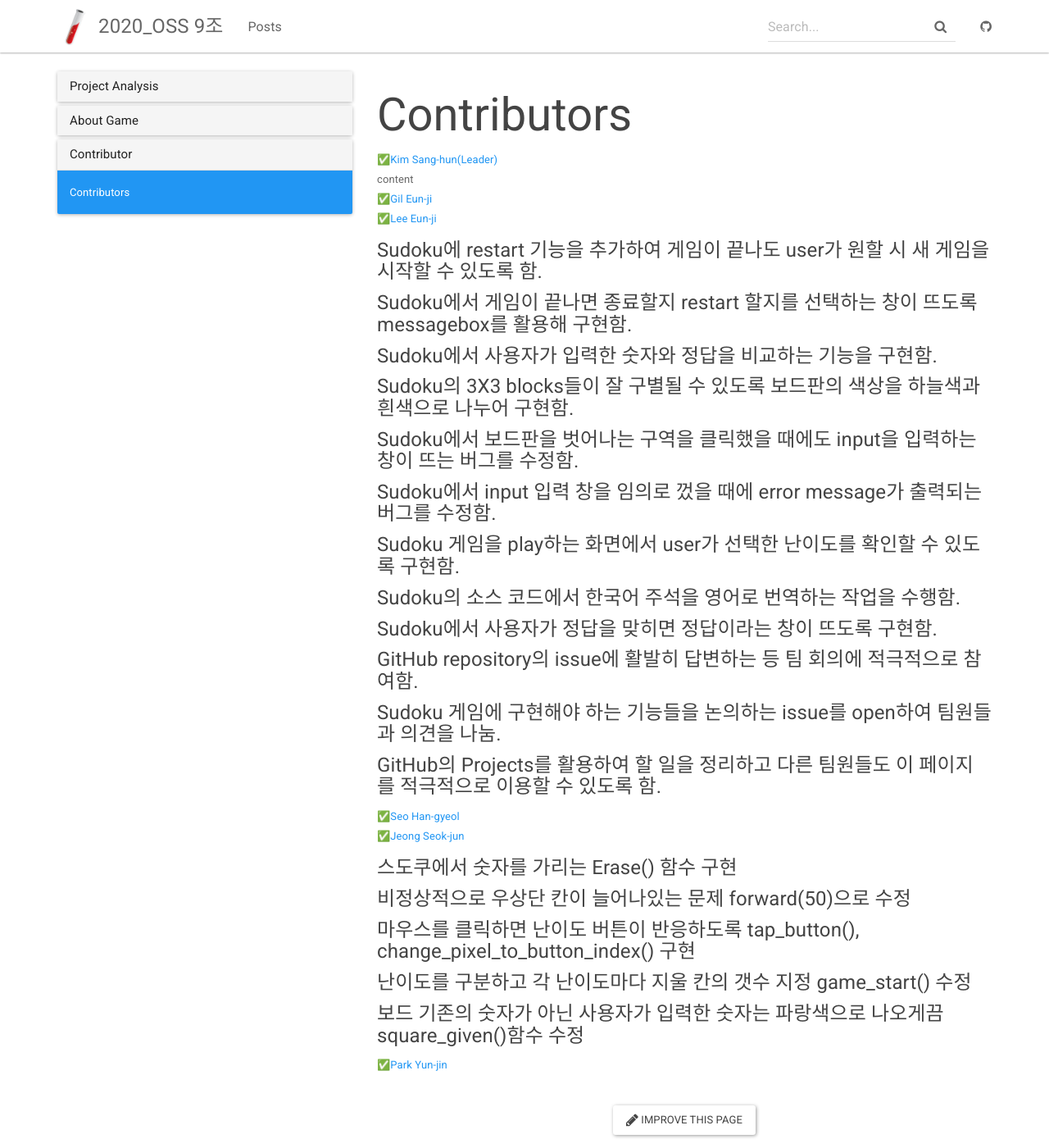
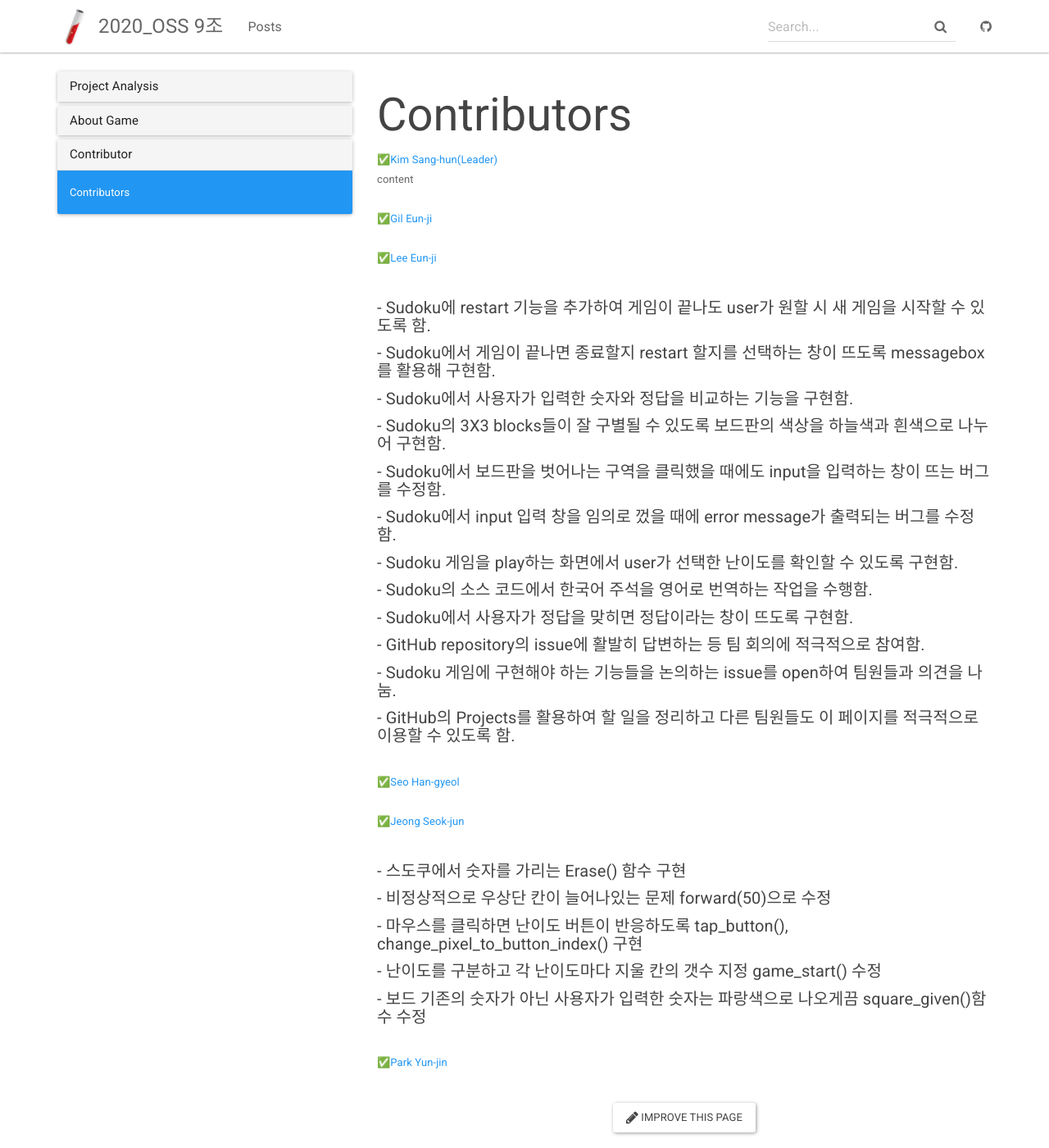
Before and after one commit to doolim98/2020-2-OSS-9, a Jekyll site: the page built from _docs/Teamrole.md, in a window 1280 px wide and 1400 px high. Shown: the whole window at 82% size. Built offline with Jekyll 4.4.1, drawn with Linux system fonts in a browser that asks for light colours.

```diff
--- a/_docs/Teamrole.md
+++ b/_docs/Teamrole.md
@@ -3,26 +3,26 @@ title: Contributors
 permalink: /docs/team_role/
 ---
 &#9989;[Kim Sang-hun(Leader)](https://github.com/baldwinIV)<br>
-content<br>
-&#9989;[Gil Eun-ji](https://github.com/EunJiGil)<br>
-&#9989;[Lee Eun-ji](https://github.com/eunji0123)<br>
-#### Sudoku에 restart 기능을 추가하여 게임이 끝나도 user가 원할 시 새 게임을 시작할 수 있도록 함.<br>
-#### Sudoku에서 게임이 끝나면 종료할지 restart 할지를 선택하는 창이 뜨도록 messagebox를 활용해 구현함.<br>
-#### Sudoku에서 사용자가 입력한 숫자와 정답을 비교하는 기능을 구현함.<br>
-#### Sudoku의 3X3 blocks들이 잘 구별될 수 있도록 보드판의 색상을 하늘색과 흰색으로 나누어 구현함.<br>
-#### Sudoku에서 보드판을 벗어나는 구역을 클릭했을 때에도 input을 입력하는 창이 뜨는 버그를 수정함.<br>
-#### Sudoku에서 input 입력 창을 임의로 껐을 때에 error message가 출력되는 버그를 수정함.<br>
-#### Sudoku 게임을 play하는 화면에서 user가 선택한 난이도를 확인할 수 있도록 구현함.<br>
-#### Sudoku의 소스 코드에서 한국어 주석을 영어로 번역하는 작업을 수행함.<br>
-#### Sudoku에서 사용자가 정답을 맞히면 정답이라는 창이 뜨도록 구현함.<br>
-#### GitHub repository의 issue에 활발히 답변하는 등 팀 회의에 적극적으로 참여함.<br>
-#### Sudoku 게임에 구현해야 하는 기능들을 논의하는 issue를 open하여 팀원들과 의견을 나눔.<br>
-#### GitHub의 Projects를 활용하여 할 일을 정리하고 다른 팀원들도 이 페이지를 적극적으로 이용할 수 있도록 함.<br>
-&#9989;[Seo Han-gyeol](https://github.com/Seo-han-gyeol)<br>
-&#9989;[Jeong Seok-jun](https://github.com/June1010)<br>
-#### 스도쿠에서 숫자를 가리는 Erase() 함수 구현<br>
-#### 비정상적으로 우상단 칸이 늘어나있는 문제 forward(50)으로 수정<br>
-#### 마우스를 클릭하면 난이도 버튼이 반응하도록  tap_button(), change_pixel_to_button_index() 구현<br>
-#### 난이도를 구분하고 각 난이도마다 지울 칸의 갯수 지정 game_start() 수정<br>
-#### 보드 기존의 숫자가 아닌 사용자가 입력한 숫자는 파랑색으로 나오게끔 square_given()함수 수정<br>
+content<br><br>
+&#9989;[Gil Eun-ji](https://github.com/EunJiGil)<br><br>
+&#9989;[Lee Eun-ji](https://github.com/eunji0123)<br><br>
+##### - Sudoku에 restart 기능을 추가하여 게임이 끝나도 user가 원할 시 새 게임을 시작할 수 있도록 함.<br>
+##### - Sudoku에서 게임이 끝나면 종료할지 restart 할지를 선택하는 창이 뜨도록 messagebox를 활용해 구현함.<br>
+##### - Sudoku에서 사용자가 입력한 숫자와 정답을 비교하는 기능을 구현함.<br>
+##### - Sudoku의 3X3 blocks들이 잘 구별될 수 있도록 보드판의 색상을 하늘색과 흰색으로 나누어 구현함.<br>
+##### - Sudoku에서 보드판을 벗어나는 구역을 클릭했을 때에도 input을 입력하는 창이 뜨는 버그를 수정함.<br>
+##### - Sudoku에서 input 입력 창을 임의로 껐을 때에 error message가 출력되는 버그를 수정함.<br>
+##### - Sudoku 게임을 play하는 화면에서 user가 선택한 난이도를 확인할 수 있도록 구현함.<br>
+##### - Sudoku의 소스 코드에서 한국어 주석을 영어로 번역하는 작업을 수행함.<br>
+##### - Sudoku에서 사용자가 정답을 맞히면 정답이라는 창이 뜨도록 구현함.<br>
+##### - GitHub repository의 issue에 활발히 답변하는 등 팀 회의에 적극적으로 참여함.<br>
+##### - Sudoku 게임에 구현해야 하는 기능들을 논의하는 issue를 open하여 팀원들과 의견을 나눔.<br>
+##### - GitHub의 Projects를 활용하여 할 일을 정리하고 다른 팀원들도 이 페이지를 적극적으로 이용할 수 있도록 함.<br><br>
+&#9989;[Seo Han-gyeol](https://github.com/Seo-han-gyeol)<br><br>
+&#9989;[Jeong Seok-jun](https://github.com/June1010)<br><br>
+##### - 스도쿠에서 숫자를 가리는 Erase() 함수 구현<br>
+##### - 비정상적으로 우상단 칸이 늘어나있는 문제 forward(50)으로 수정<br>
+##### - 마우스를 클릭하면 난이도 버튼이 반응하도록  tap_button(), change_pixel_to_button_index() 구현<br>
+##### - 난이도를 구분하고 각 난이도마다 지울 칸의 갯수 지정 game_start() 수정<br>
+##### - 보드 기존의 숫자가 아닌 사용자가 입력한 숫자는 파랑색으로 나오게끔 square_given()함수 수정<br><br>
 &#9989;[Park Yun-jin](https://github.com/younjin0520)<br>
```
